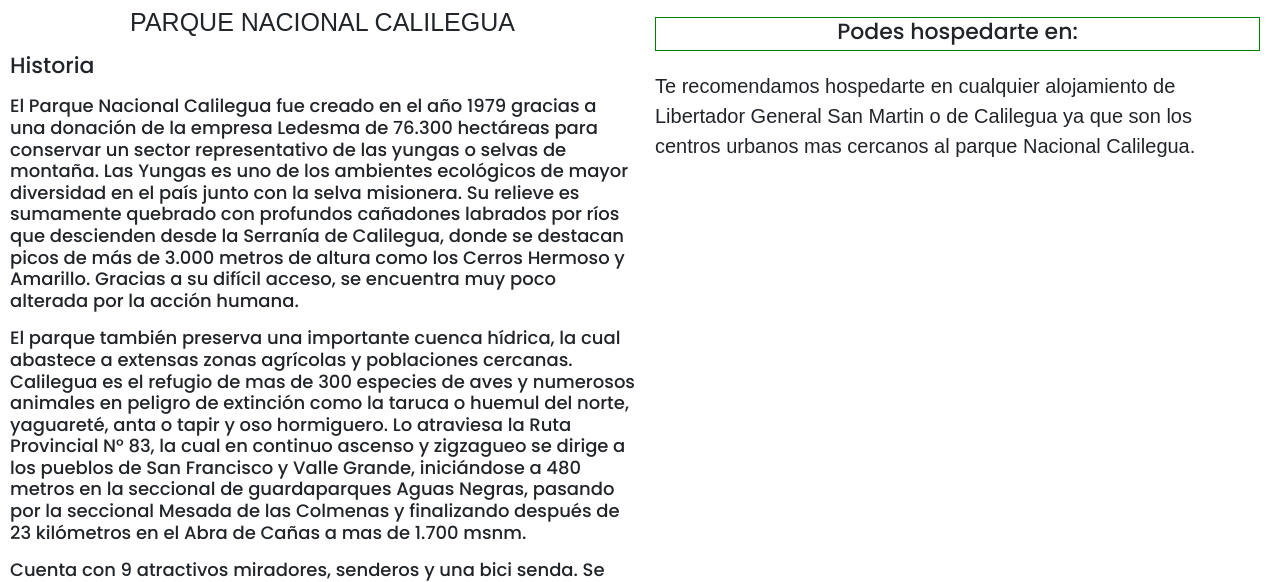
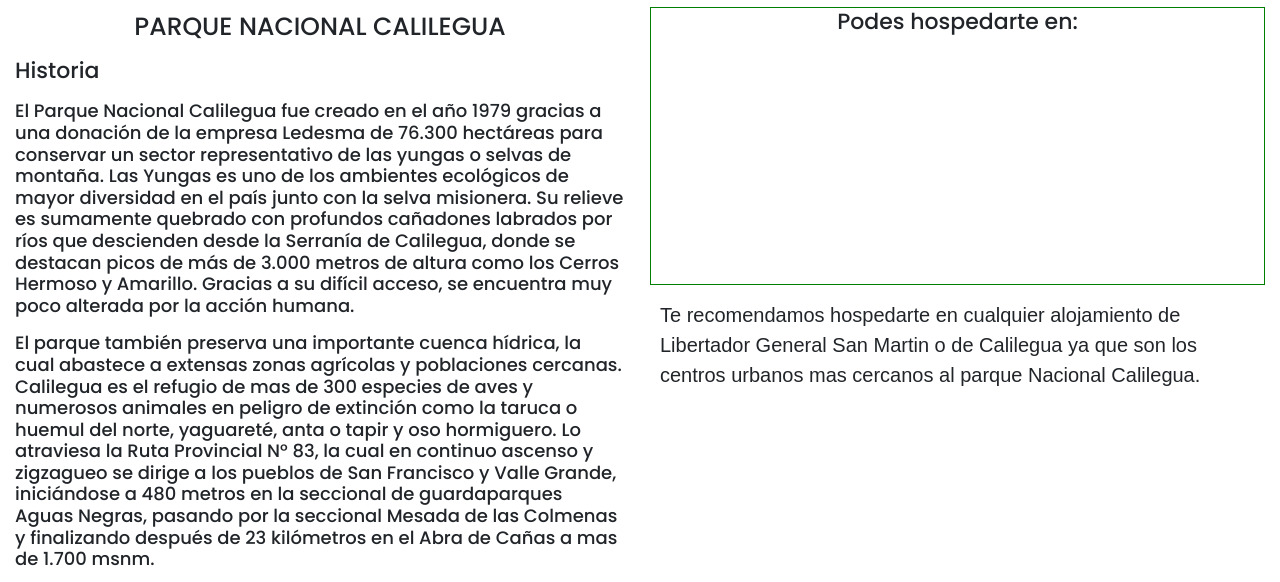
Before and after one commit to Juarex9/proyecto-coderhouse, a plain HTML site: page pages/calilegua.html in a window 1280 px wide. Shown: the part 109-691 px from the top of the page. Drawn offline with nearby package versions, Linux system fonts and the light colour scheme.

Commit message:
error con un espaciado en el grid en la seccion de parque nacional calilegua

```diff
--- a/css/style.css
+++ b/css/style.css
@@ -204,21 +204,19 @@ main .pregunta {
     margin: 10px;
 }
 
-/**---------san-francisco--------*/
+/**---------lugares-recomendados--------*/
 .lugares-recomendados{
     display: grid;
     grid-template-columns: 1fr 1fr;
     grid-template-rows: auto;
-    gap: 10px;
+    gap: 20px;
     padding: 10px;
 }
 .lugares-recomendados .presentacion{
-    font-family: Arial, Helvetica, sans-serif;
     font-size: 25px;
     text-align: center;
 }
 .lugares-recomendados .texto{
-    margin: 10px;
     padding: 5px;
     font-weight: 30px;
     font-size: 18px;
@@ -272,22 +270,22 @@ main .pregunta {
 .lugares-recomendados .hospedajes-pnc{
     display: grid;
     grid-template-columns: 1fr;
-    grid-template-rows: 6% 94%;
+    gap: 5px;
 }
 .lugares-recomendados .hospedajes-pnc .podes-hospedarte-pnc{
-    grid-column: span 2;
     font-size: 22px;
-    font-weight: 30px;
-    margin: 10px;
     text-align: center;
     padding: 1px;
     border: 1px solid green;
+    width: 100%;
+    margin: 0;
 }
 .lugares-recomendados .texto-pnc{
     font-family: Arial, Helvetica, sans-serif;
     font-weight: 40px;
     font-size: 20px;
     margin: 10px;
+    grid-column: span 2;
 }
 
 
--- a/pages/calilegua.html
+++ b/pages/calilegua.html
@@ -54,7 +54,7 @@
         </nav>
     </header>
     <main class="lugares-recomendados">
-        <section class="texto-sfco">
+        <section class="texto">
             <h2>
                 <div class="descripcion">
                     <p class="presentacion">PARQUE NACIONAL CALILEGUA</p>
@@ -94,6 +94,10 @@
                 Te recomendamos hospedarte en cualquier alojamiento de Libertador General San Martin o de Calilegua ya que son los
                 centros urbanos mas cercanos al parque Nacional Calilegua.
             </p>
+            <p>
+                Si queres hospedarte en Ledesma:
+                <a href="./ldor.html">Click aqui</a>
+            </p>
         </section>
         <div class="fixed">
             <a href="https://web.whatsapp.com" target="_blank"><img src="../img/social_15707820.png" alt=""></a>
```
